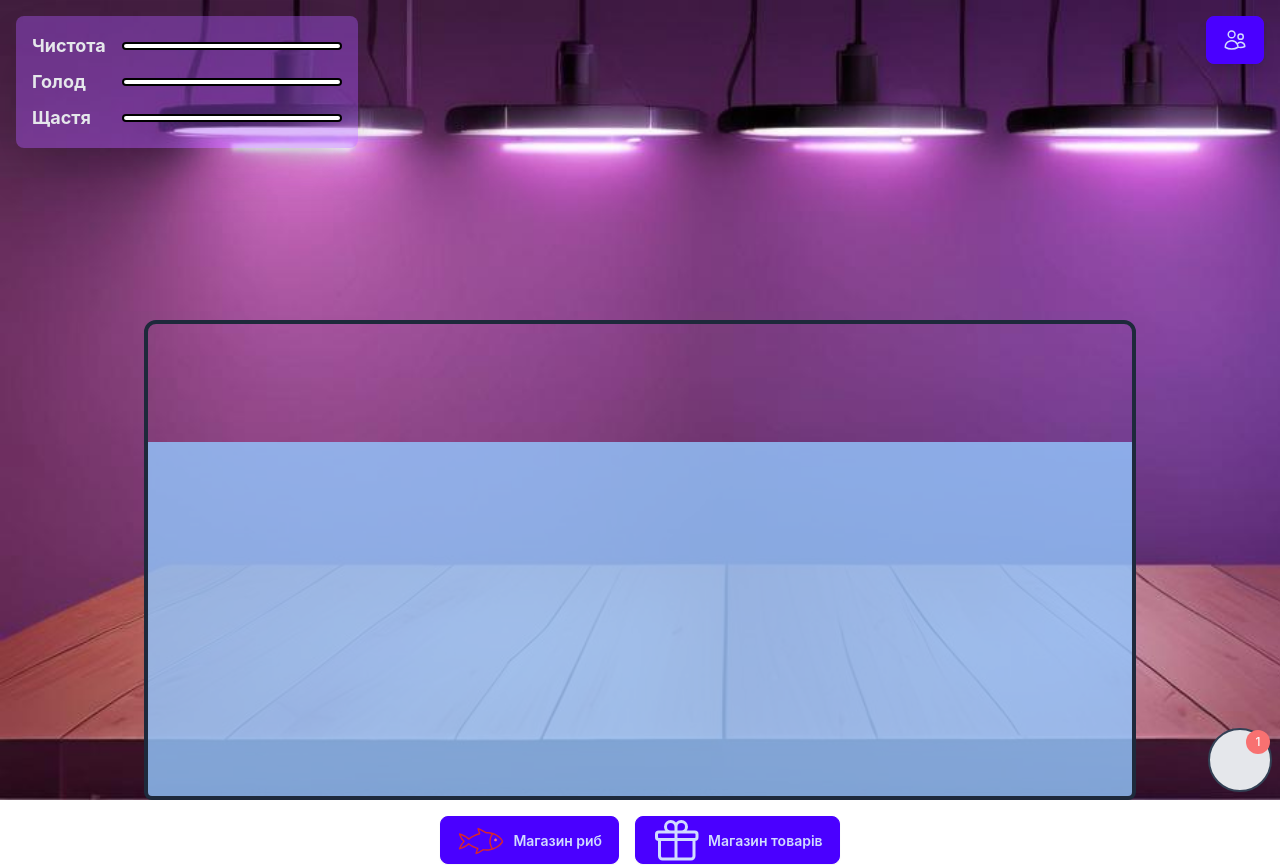
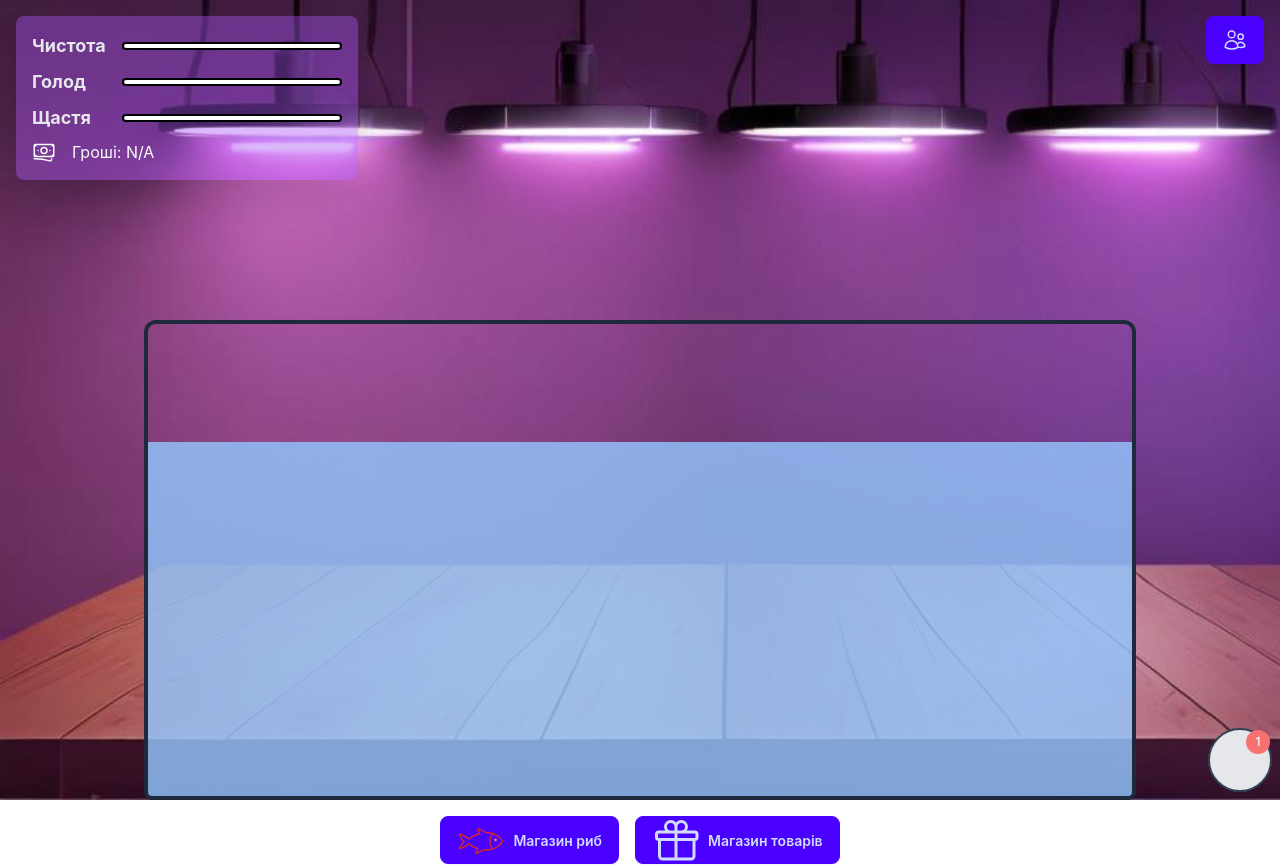
Before and after one commit to Blaumaus/hackathon, a React (Create React App) app in the folder frontend/: page /aquarium in a window 1280 px wide. Built offline with nearby package versions, Linux system fonts and the light colour scheme; no server answers; what axios-auth-refresh would draw is missing.

Commit message:
show money

```diff
--- a/frontend/src/pages/AquariumPage.jsx
+++ b/frontend/src/pages/AquariumPage.jsx
@@ -1,9 +1,10 @@
-import React, { useState, useEffect, useRef } from 'react';
+import React, { useState, useEffect, useRef, useContext } from 'react';
 import InviteModal from '../components/InviteModal';
 import StatusBar from '../components/StatusBar';
+import { UserContext } from '../context/userContext'
 import cx from 'clsx'
 import { Widget } from '../components/RobotWidget';
-import { GiftIcon } from '@heroicons/react/24/outline';
+import { GiftIcon, BanknotesIcon } from '@heroicons/react/24/outline';
 import { FishIcon } from '../icons/FishIcon';
 import { auth, withAuthentication } from '../hoc/protected';
 import { getAquariumStats } from '../api';
@@ -97,6 +98,7 @@ const Fish = ({ fish, colour, yShift, xDelta, dead }) => {
 };
 
 const AquariumPage = () => {
+  const { user } = useContext(UserContext)
   const [auqriumStats, setAuqriumStats] = useState({
     cleanliness: 0,
     happiness: 0,
@@ -143,6 +145,12 @@ const AquariumPage = () => {
           <StatusBar name="Чистота" color="bg-blue-500" percentage={auqriumStats.cleanliness * 100} />
           <StatusBar name="Голод" color="bg-yellow-500" percentage={auqriumStats.hunger * 100} />
           <StatusBar name="Щастя" color="bg-green-500" percentage={auqriumStats.happiness * 100} />
+          <div className="flex items-center space-x-4 text-gray-50">
+            <BanknotesIcon className='w-6 h-6' />
+            <span>
+              {`Гроші: ${user?.money || 'N/A'}`}
+            </span>
+          </div>
         </div>
       </div>
 
```
